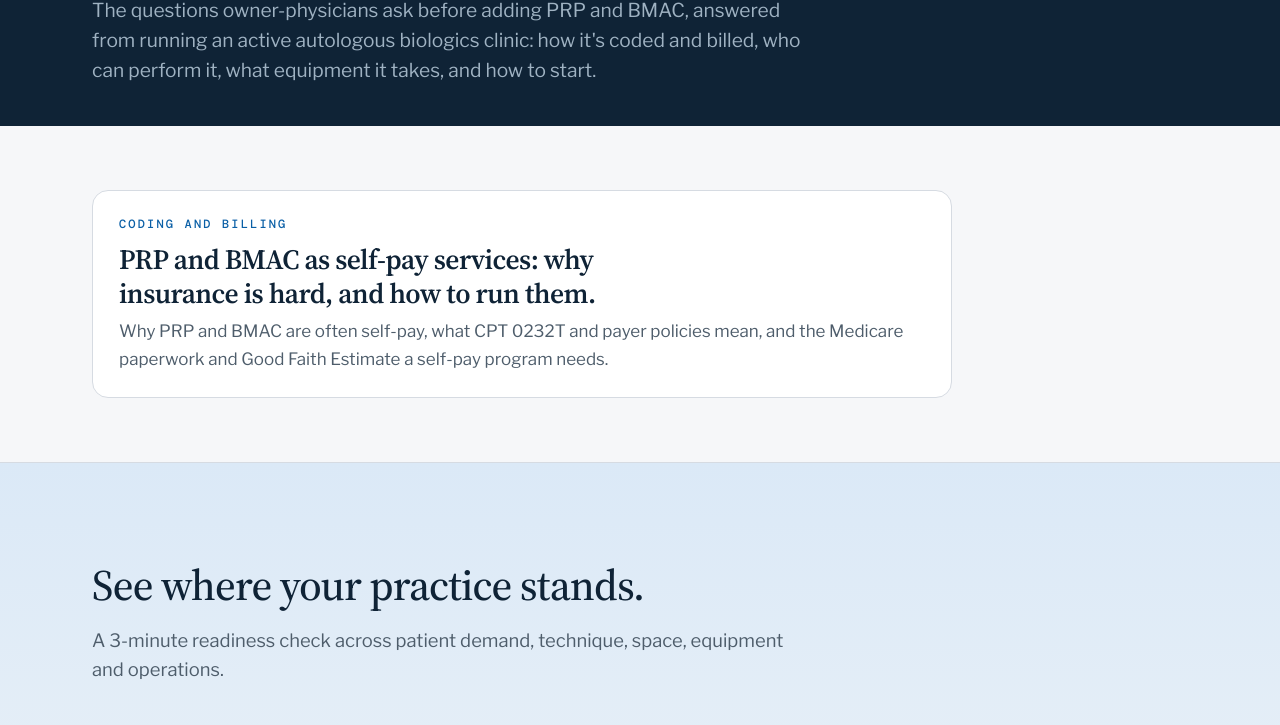
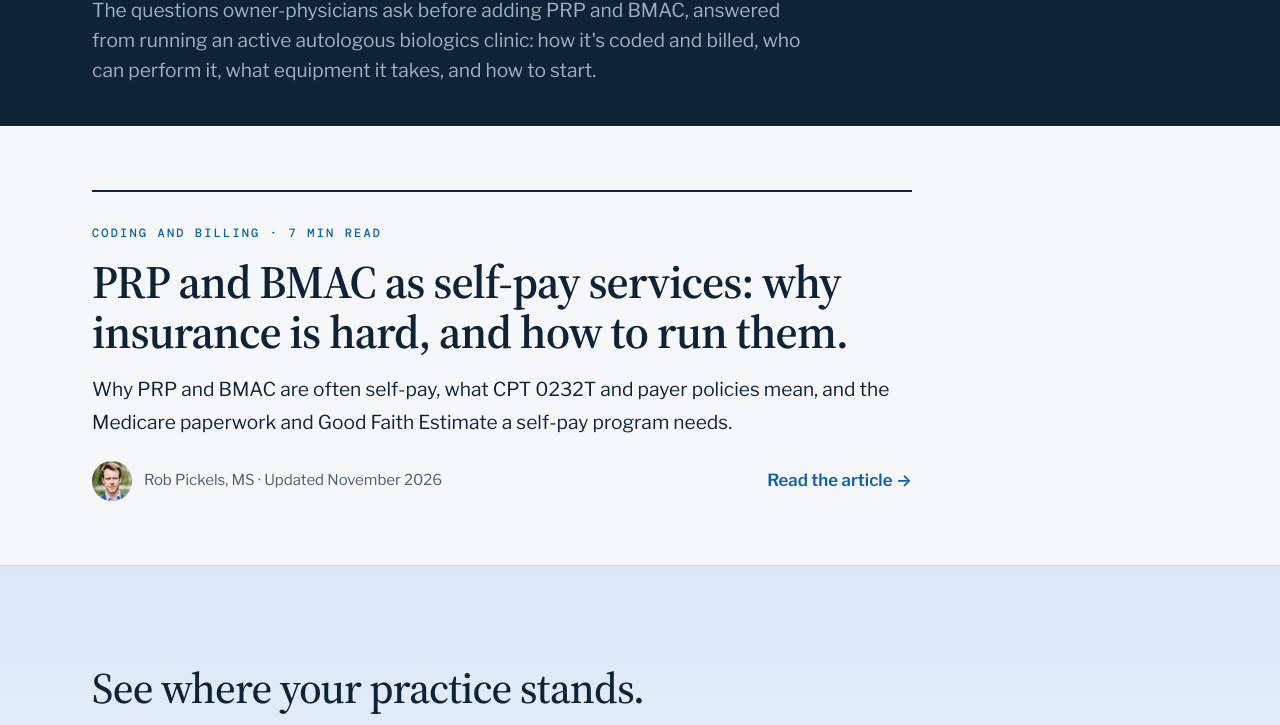
Before and after one commit to BBClinAdmin/orthobio, a website: page resources/index.html in a window 1280 px wide. Shown: the part 344-1069 px from the top of the page. Drawn offline with Linux system fonts and the light colour scheme.

Commit message:
Hub: show the article as an editorial entry (direction B)
Rob picked direction B of three rendered on the local preview (44 B): a
magazine-style entry with a large headline, summary, byline photo, date,
7 min read and "Read the article", replacing the plain card that got lost
on the page. It will grow into a list as articles ship.

Co-Authored-By: Claude Opus 5.5 <noreply@anthropic.com>

```diff
--- a/resources/index.html
+++ b/resources/index.html
@@ -59,12 +59,15 @@
     .prose .src li{font-size:var(--fs-sm);line-height:var(--lh-body);color:var(--fg-muted)}
     .prose .disc{font-size:var(--fs-sm);color:var(--fg-muted)}
     .prose a{color:var(--accent-strong)}
-    .res-list{display:grid;gap:18px;max-width:860px}
-    .res-card{display:block;padding:24px 26px;border:1px solid var(--border);border-radius:var(--r-lg);background:var(--surface);text-decoration:none;color:inherit}
-    .res-card:hover{border-color:var(--accent-strong)}
-    .res-card .rc-eyebrow{display:block;margin-bottom:8px}
-    .res-card h2{font-family:var(--font-display);font-weight:600;font-size:var(--fs-h3);line-height:var(--lh-snug);color:var(--ink-900);margin:0 0 8px}
-    .res-card p{margin:0;color:var(--fg-muted)}
+    .res-list{display:grid;gap:56px;max-width:820px}
+    .res-entry{display:block;text-decoration:none;color:inherit;border-top:2px solid var(--ink-900);padding-top:26px}
+    .res-entry h2{font-family:var(--font-display);font-weight:600;font-size:clamp(2rem,1.3rem + 2vw,3rem);line-height:1.08;letter-spacing:-.02em;color:var(--ink-900);margin:12px 0 16px}
+    .res-entry:hover h2{color:var(--accent-strong)}
+    .res-entry p{font-size:1.2rem;line-height:var(--lh-relaxed);color:var(--fg);margin:0 0 22px}
+    .re-more{display:flex;justify-content:space-between;align-items:center;flex-wrap:wrap;gap:16px}
+    .re-by{display:flex;align-items:center;gap:12px;font-size:var(--fs-sm);color:var(--fg-muted)}
+    .re-by img{width:40px;height:40px;border-radius:50%;object-fit:cover}
+    .re-read{font-weight:600;color:var(--accent-strong);font-size:1.05rem}
   </style>
 </head>
 <body>
@@ -125,10 +128,14 @@
     <section class="sec sec-tight">
       <div class="wrap">
         <div class="res-list">
-          <a class="res-card" href="prp-bmac-self-pay.html">
-            <span class="eyebrow rc-eyebrow">Coding and billing</span>
+          <a class="res-entry" href="prp-bmac-self-pay.html">
+            <span class="eyebrow">Coding and billing · 7 min read</span>
             <h2>PRP and BMAC as self-pay services: why insurance is hard, and how to run them.</h2>
             <p>Why PRP and BMAC are often self-pay, what CPT 0232T and payer policies mean, and the Medicare paperwork and Good Faith Estimate a self-pay program needs.</p>
+            <div class="re-more">
+              <div class="re-by"><img src="../assets/founder-rp.webp" alt="" width="480" height="480" loading="lazy"> Rob Pickels, MS · Updated November 2026</div>
+              <span class="re-read">Read the article <span class="ar">→</span></span>
+            </div>
           </a>
         </div>
       </div>
```
